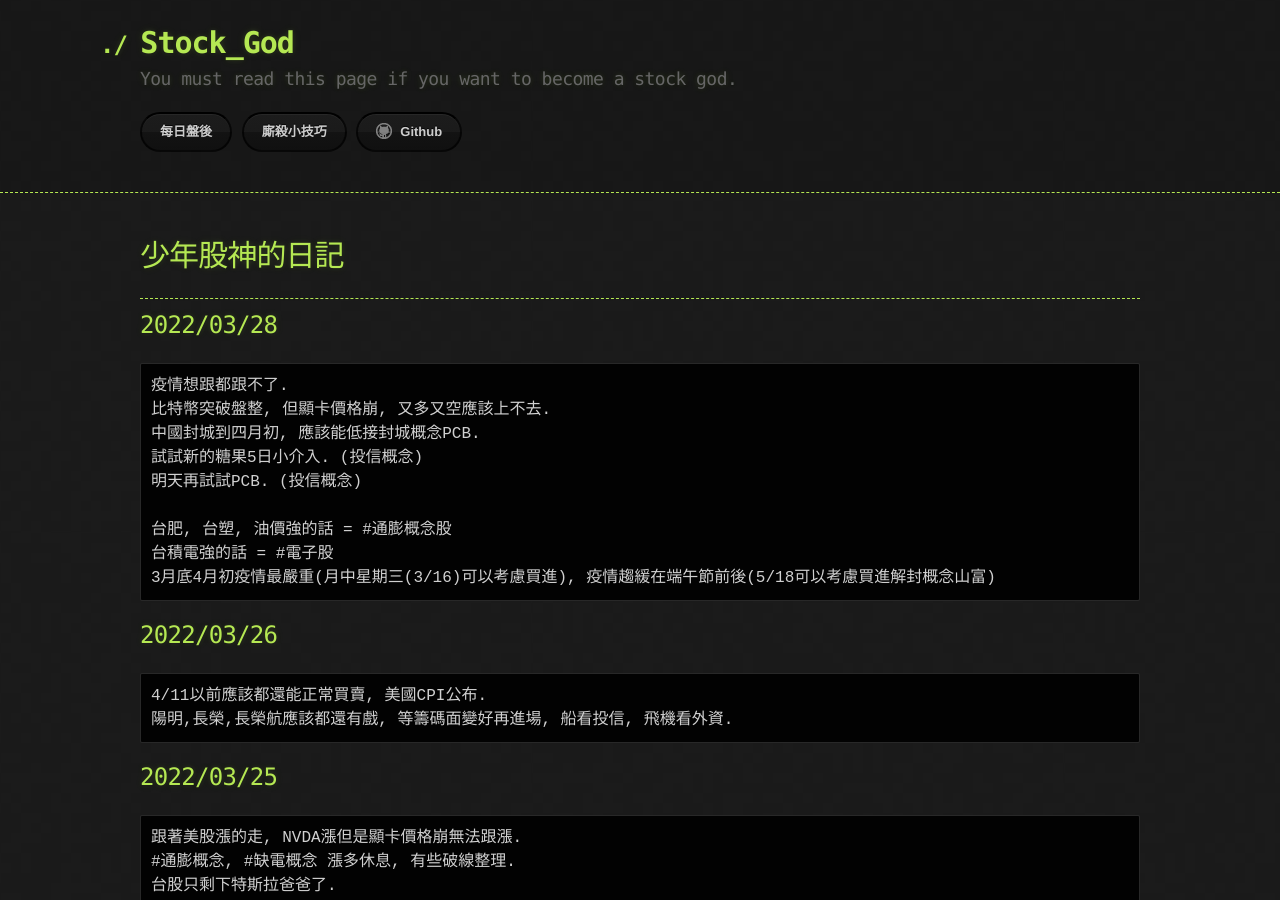
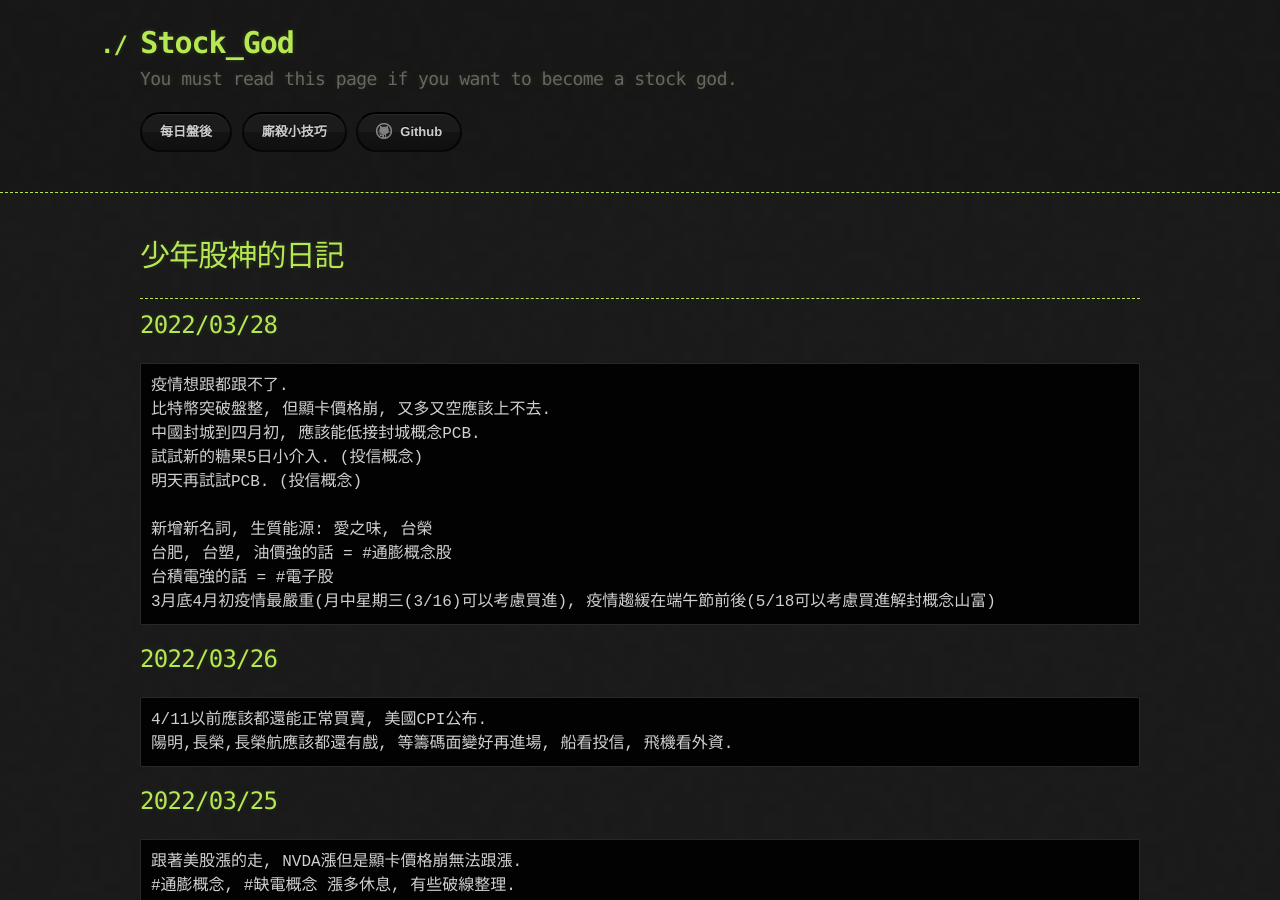
Before and after one commit to lepg5487/Stock_God, a Jekyll site: the page built from index.md, in a window 1280 px wide and 900 px high. Built offline with Jekyll 4.4.1, drawn with Linux system fonts in a browser that asks for light colours; our own code applies the rules of GitHub Pages for plain Markdown files.

Commit message:
Update index.md

```diff
--- a/index.md
+++ b/index.md
@@ -14,6 +14,7 @@ layout: testlayouts
 試試新的糖果5日小介入. (投信概念)
 明天再試試PCB. (投信概念)
 
+新增新名詞, 生質能源: 愛之味, 台榮
 台肥, 台塑, 油價強的話 = #通膨概念股
 台積電強的話 = #電子股
 3月底4月初疫情最嚴重(月中星期三(3/16)可以考慮買進), 疫情趨緩在端午節前後(5/18可以考慮買進解封概念山富)
```
